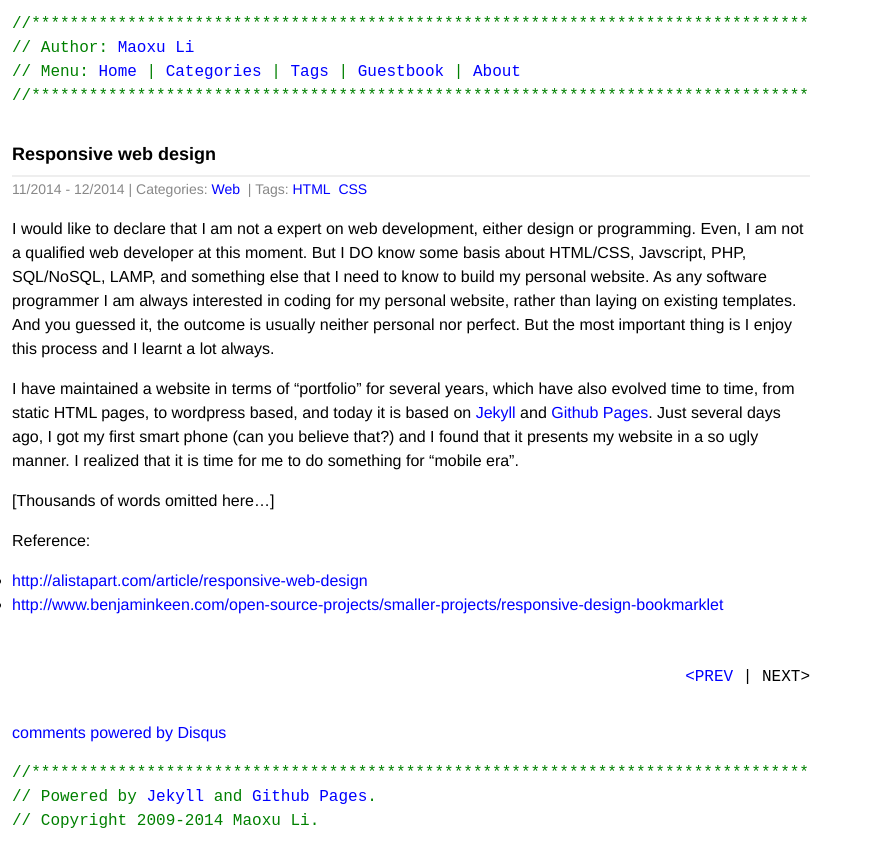
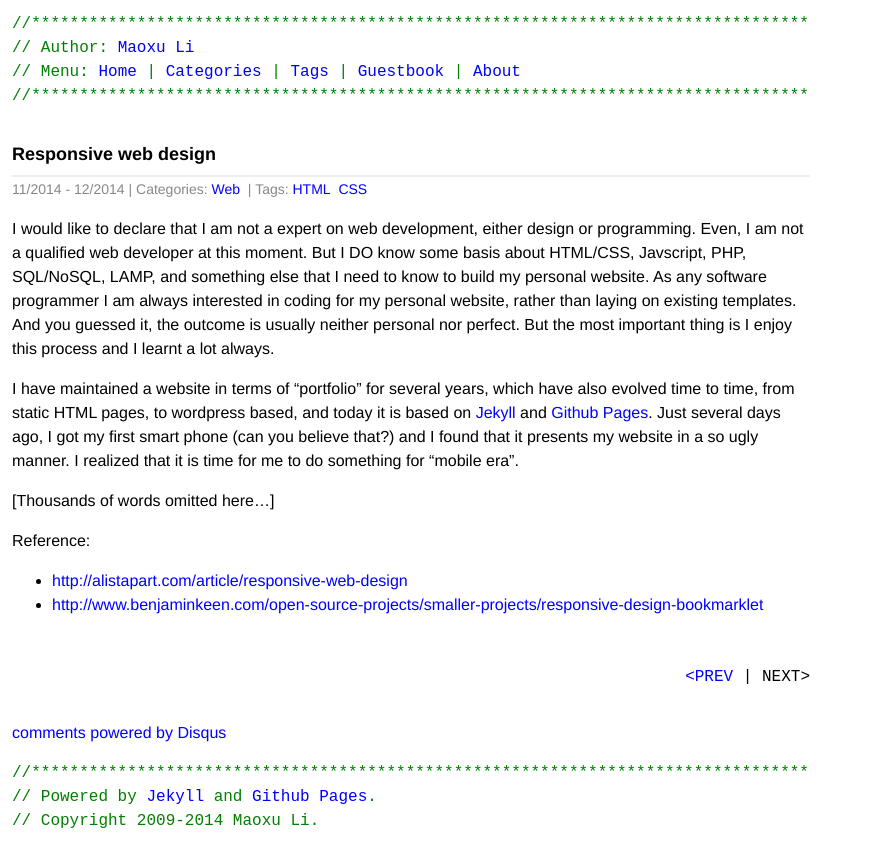
Before and after one commit to maoxuli/portfolio.maoxuli.com, a Jekyll site: the page built from _posts/2014-11-01-responsive-web-design.md, in a window 1280 px wide. Shown: the top 867 px of the page, without its empty margins (0-873 px from the left). Built offline with Jekyll 4.4.1, drawn with Linux system fonts in a browser that asks for light colours; Markdown is read by kramdown in place of the engine named in the settings; comment, search, counter and statistics services are not loaded.

Commit message:
Style of list

```diff
--- a/css/main.css
+++ b/css/main.css
@@ -152,11 +152,10 @@ h1, h2, h3, h4, h5, h6 {
 
 .post ul {
   margin-left:0;
-  padding-left:0;
 }
 
 .post ul li {
-  margin-left:0;
+	padding-left:0;
 }
 
 .post-meta {
```
